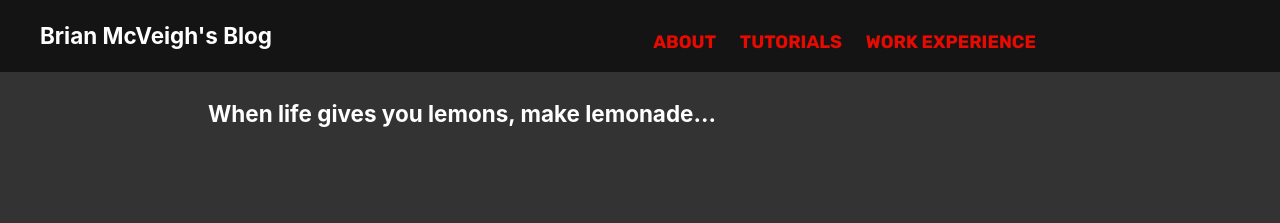
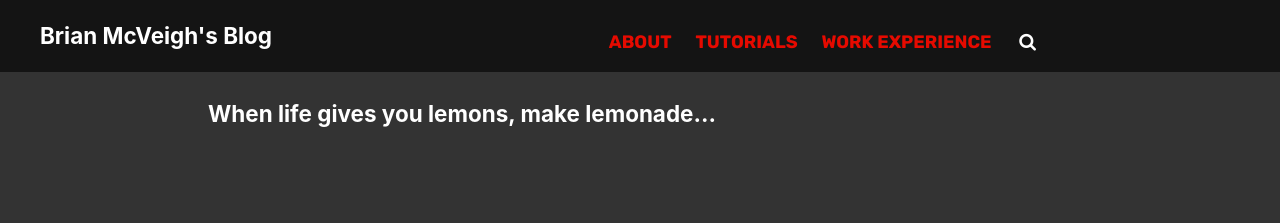
Before and after one commit to bmcveigh/bmcveigh.github.io, a Jekyll site: the page built from index.markdown, in a window 1280 px wide. Shown: the top 223 px of the page. Built offline with Jekyll 4.4.1, drawn with Linux system fonts in a browser that asks for light colours.

Commit message:
Added styling for search.

```diff
--- a/_includes/navbar.html
+++ b/_includes/navbar.html
@@ -8,5 +8,8 @@
         {% for item in site.data.mainmenulist.docs %}
             <li><a href="{{ item.url }}">{{ item.title }}</a></li>
         {% endfor %}
+        <li>
+           {% include search.html %}
+        </li>
     </ul>
 </header>
--- /dev/null
+++ b/_includes/search.html
@@ -0,0 +1,11 @@
+<a class="search-link" href="#"><i class="fa fa-search"></i></a>
+<div class="search-wrap">
+    <h2 class="search-title">Search</h2>
+    <form action="">
+         <input type="text" placeholder="Enter keywords..." />
+    </form>
+    <div class="search-results">
+        <div class="search-result">Foo</div>
+        <div class="search-result">Bar</div>
+    </div>
+</div>
--- a/_sass/abstractions/font/_font.scss
+++ b/_sass/abstractions/font/_font.scss
@@ -14,6 +14,8 @@
 
 @import url('https://fonts.googleapis.com/css?family=Bitter:400,400i,700&display=swap');
 
+@import "https://stackpath.bootstrapcdn.com/font-awesome/4.7.0/css/font-awesome.min.css";
+
 @mixin font-uppercase($font-size: 18px, $font-color: $color-red) {
     font-family: $font-family-rubik;
     color: $font-color;
--- a/_sass/base/_base.scss
+++ b/_sass/base/_base.scss
@@ -44,6 +44,15 @@ ul {
     }
 }
 
+input[type="text"] {
+    width: 90%;
+    height: 60px;
+    border-radius: 8px;
+    margin: 0 20px;
+    padding: 0 20px;
+    font-size: 28px;
+}
+
 /**
  * Tables
  */
--- a/_sass/components/header/_header.scss
+++ b/_sass/components/header/_header.scss
@@ -32,7 +32,53 @@
 
             a {
                 @include font-uppercase();
+
+                &.search-link {
+                    color: $color-white;
+                }
             }
+
+            // Styling for the search pop-up.
+            .search-wrap {
+                position: fixed;
+                display: none;
+                width: 50%;
+                min-height: 400px;
+                left: 20%;
+                top: 150px;
+                background: rgba(0, 0, 0, 0.7);
+                border-radius: 8px;
+
+                &.show {
+                    display: block;
+                }
+
+                .search-title {
+                    margin-left: 20px;
+                }
+
+                input[type="text"] {
+                    position: absolute;
+                    top: 65px;
+                }
+
+                .search-results {
+                    position: absolute;
+                    top: 120px;
+                    left: 5%;
+                    height: 200px;
+                    width: 90%;
+
+                     .search-result {
+                        padding: 20px;
+                        border-bottom: 1px solid #fff;
+                        width: inherit;
+                    }
+                }
+
+            }
+
+
         }
     }
 
```
